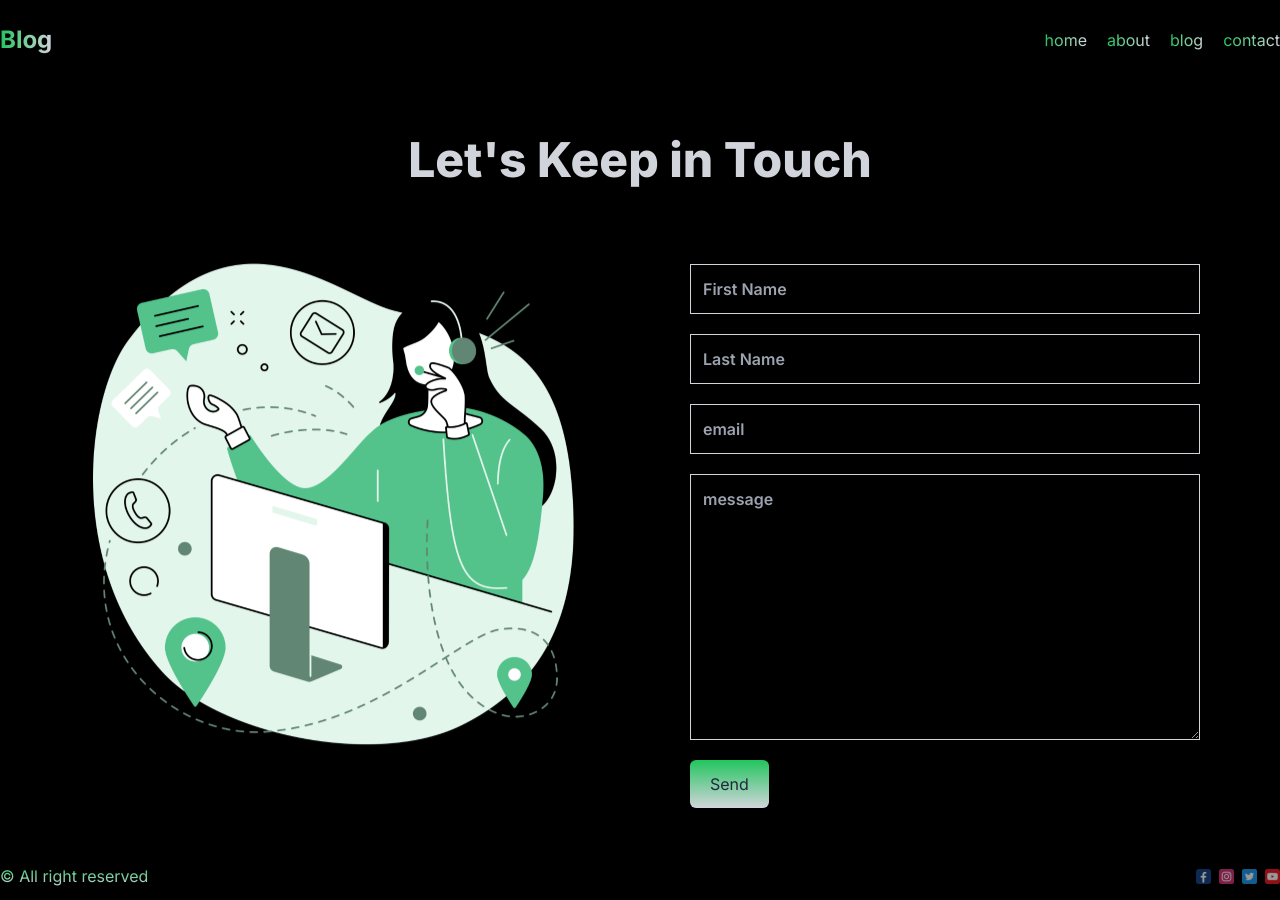
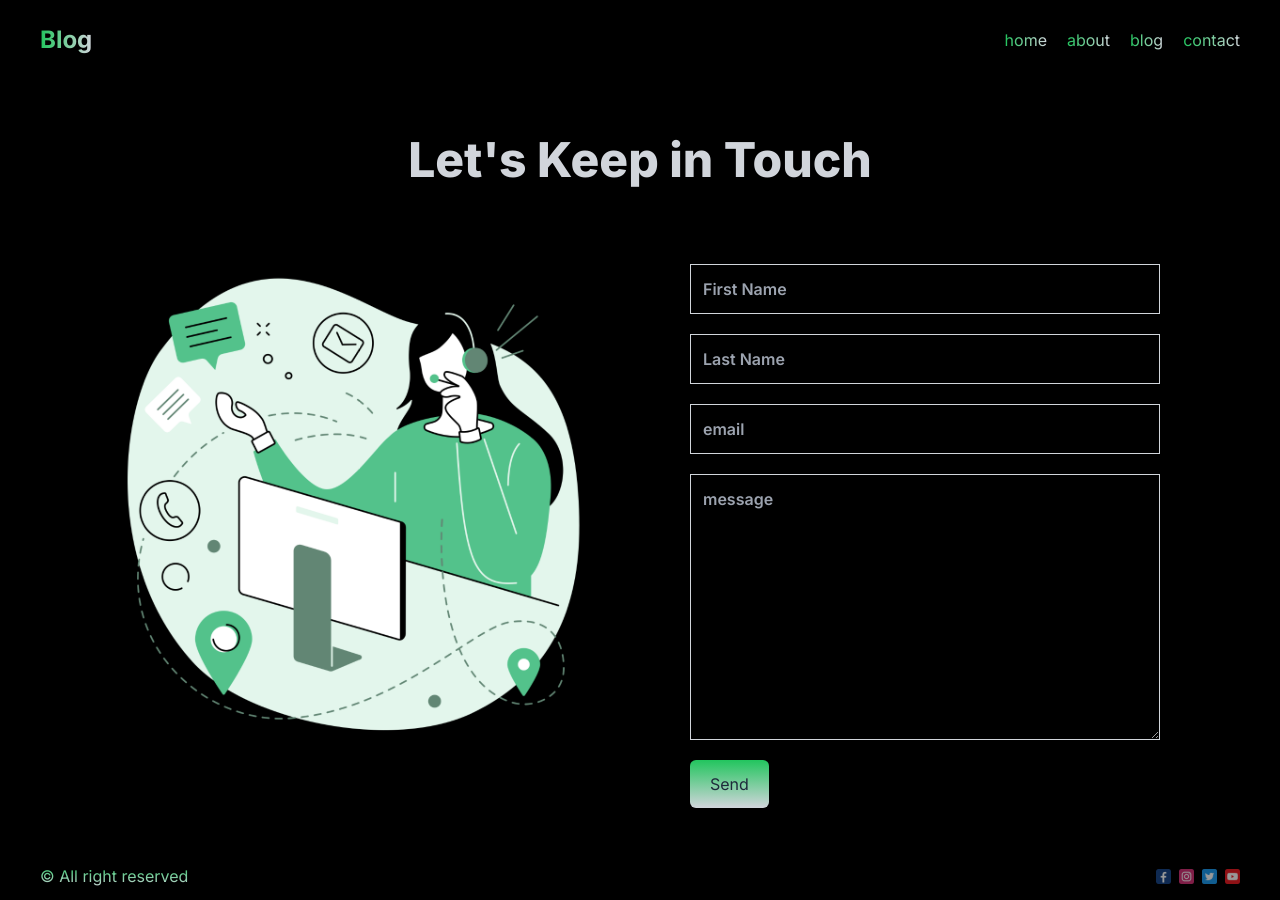
Before and after one commit to omarchy93/module--12--assignment, a Next.js app: page /contact in a window 1280 px wide. Built offline with nearby package versions, Linux system fonts and the light colour scheme.

Commit message:
update layout.js

```diff
--- a/src/app/layout.jsx
+++ b/src/app/layout.jsx
@@ -14,7 +14,7 @@ export default function RootLayout({ children }) {
   return (
     <html lang="en">
       <body className={inter.className}>
-        <div className="container mx-auto min-h-screen flex flex-col justify-between ">
+        <div className="container mx-auto min-h-screen flex flex-col justify-between px-10 ">
           <Navber />
           {children}
           <Footer />
```
